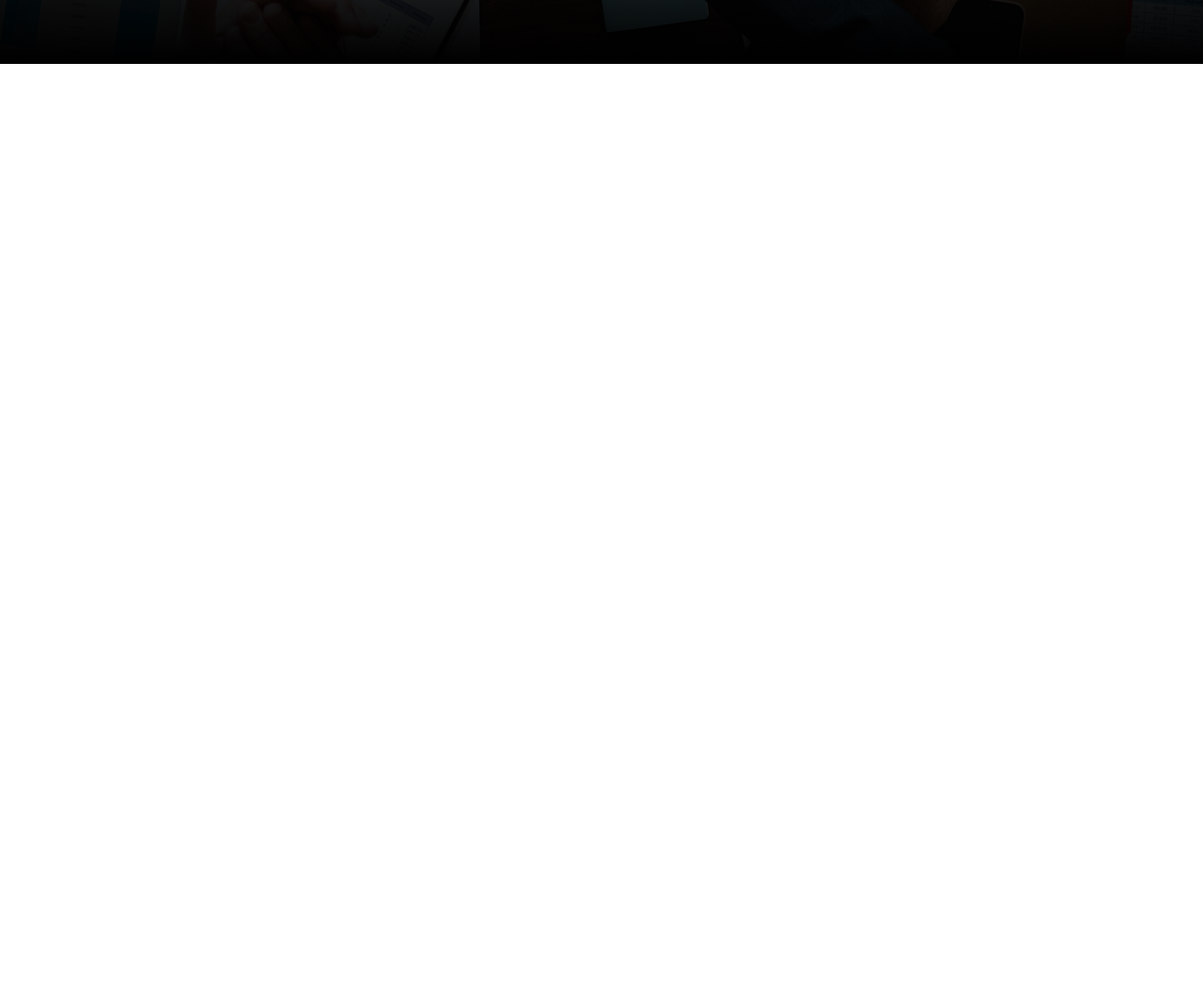
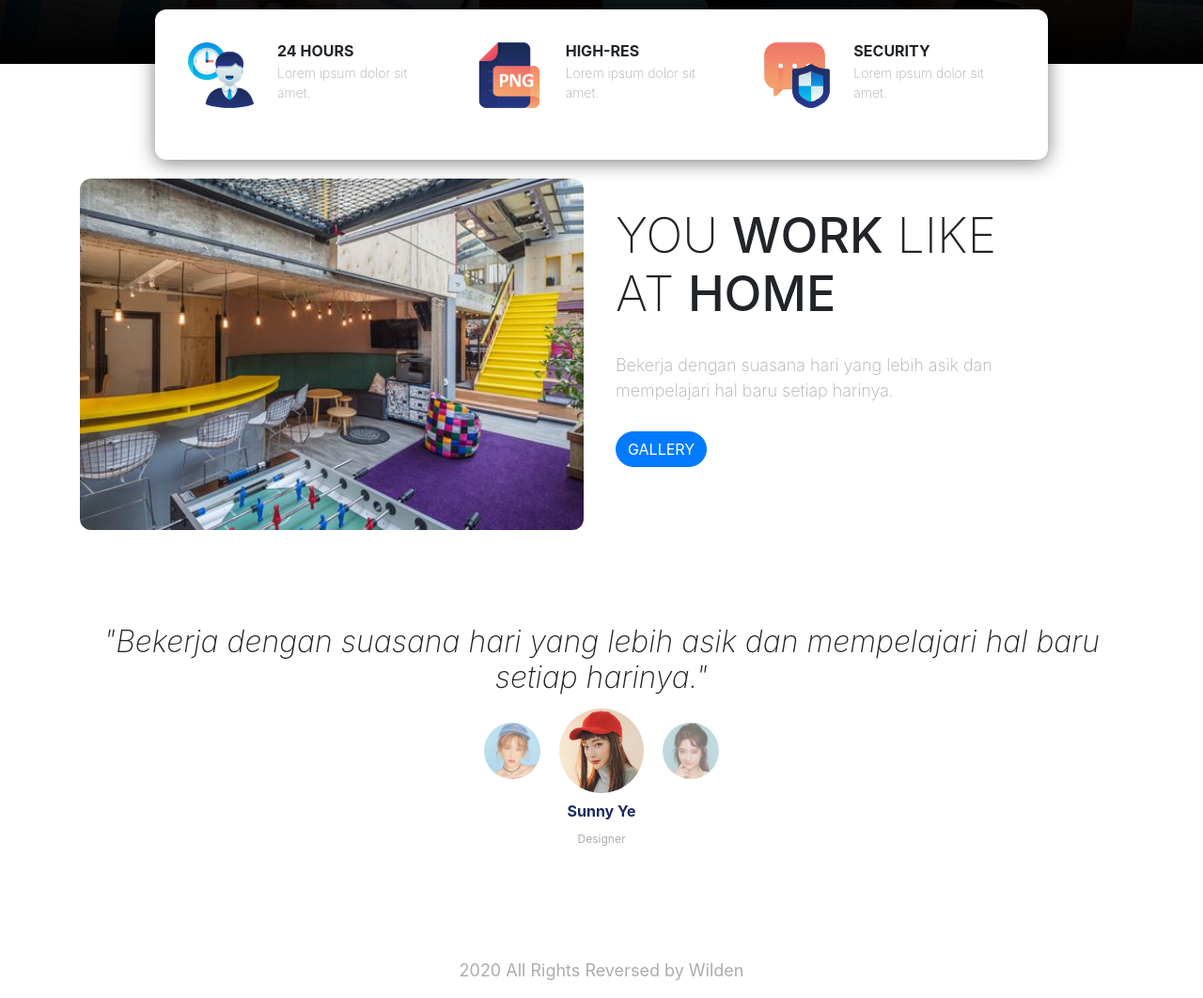
Before and after one commit to wildenali/Bootstrap_Basic, a plain HTML site: page 06-LandingPage/index.html in a window 1280 px wide. Shown: the part 571-1633 px from the top of the page at 94% size. Before the commit the page ends 800 px from the top, so only its background shows below. Drawn offline with nearby package versions, Linux system fonts and the light colour scheme; a web font is replaced by a local one.

Commit message:
selesa untuk pembuatan landing page front end

```diff
--- a/06-LandingPage/css/cssTambahan/style.css
+++ b/06-LandingPage/css/cssTambahan/style.css
@@ -10,12 +10,6 @@
     font-size: 32px;
 }
 
-
-/* Utility */
-.tombol {
-    text-transform: uppercase;
-    border-radius: 40px;
-}
 
 /* Jumbotron */
 .jumbotron {
@@ -55,6 +49,120 @@
     text-shadow: 1px 1px 1px rgba(0, 0, 0, 0.7);
 }
 
+
+/* Info Panel */
+.info-panel {
+    box-shadow: 0 3px 20px rgba(0, 0, 0, 0.5);
+    border-radius: 12px;
+    margin-top: -90px;
+    background-color: white;
+    padding: 30px;
+}
+
+.info-panel img {
+    width: 80px;
+    height: 80px;
+    margin-right: 20px;
+    margin-bottom: 20px;
+}
+
+.info-panel h4 {
+    font-size: 16px;
+    text-transform: uppercase;
+    font-weight: bold;
+    margin-top: 5px;
+}
+
+.info-panel p {
+    font-size: 14px;
+    color: #acacac;
+    margin-top: -5px;
+    font-weight: 200;
+}
+
+
+/* Working Space */
+.workingspace {
+    margin-top: 20px;
+    text-align: center;
+}
+
+.workingspace h3 {
+    font-size: 52px;
+    font-weight: 200;
+    text-transform: uppercase;
+    margin-top: 30px;
+}
+
+.workingspace h3 span {
+    font-weight: 500;
+}
+
+.workingspace p {
+    font-size: 18px;
+    color: #acacac;
+    font-weight: 200;
+    margin: 30px 0;
+}
+
+/* Testimonial */
+.testimonial {
+    margin-top: 100px;
+}
+
+.testimonial h5 {
+    text-align: center;
+    font-weight: 200;
+    font-style: italic;
+    font-size: 24px;
+}
+
+.testimonial figure img {
+    width: 60px;
+    margin: 20px 10px 10px;
+    opacity: 0.6;
+}
+
+.testimonial figure img.utama {
+    width: 90px;
+    opacity: 1;
+    margin-top: 5px;
+}
+
+.testimonial figure h5 {
+    font-size: 16px;
+    font-weight: bold;
+    font-style: normal;
+    color: #1C2C5D;
+}
+
+.testimonial figure span {
+    font-size: 12px;
+    color: #acacac;
+    margin-top: -5px !important;
+}
+
+.testimonial figcaption {
+    text-align: center;
+}
+
+/* Footer */
+.footer {
+    margin-top: 100px;
+}
+
+.footer p {
+    color: #acacac;
+    font-size: 18px;
+}
+
+/* Utility */
+.tombol {
+    text-transform: uppercase;
+    border-radius: 40px;
+}
+
+
 /* Desktop Version */
 @media (min-width: 992px) {
     .navbar-brand, .nav-link {
@@ -89,4 +197,12 @@
     .jumbotron .display-4 {
         font-size: 62px;
     }
+
+    .workingspace {
+        text-align: left;
+    }
+
+    .testimonial h5 {
+        font-size: 32px;
+    }
 }
--- a/06-LandingPage/index.html
+++ b/06-LandingPage/index.html
@@ -52,7 +52,86 @@
 
 
 
+    <!-- Container start -->
+    <div class="container">
 
+        <!-- Info Panel start -->
+        <div class="row justify-content-center">
+            <div class="col-10 info-panel">
+                <div class="row">
+                    <div class="col-lg">
+                        <img src="img/employee.png" alt="Employee" class="float-left">
+                        <h4>24 Hours</h4>
+                        <p>Lorem ipsum dolor sit amet.</p>
+                    </div>
+                    <div class="col-lg">
+                        <img src="img/hires.png" alt="Employee" class="float-left">
+                        <h4>High-Res</h4>
+                        <p>Lorem ipsum dolor sit amet.</p>
+                    </div>
+                    <div class="col-lg">
+                        <img src="img/security.png" alt="Employee" class="float-left">
+                        <h4>Security</h4>
+                        <p>Lorem ipsum dolor sit amet.</p>
+                    </div>
+                </div>
+            </div>
+        </div>
+        <!-- Info Panel start -->
+
+
+        <!-- Working space start -->
+        <div class="row workingspace">
+            <div class="col-lg-6">
+                <img src="img/workingspace.png" alt="workingspace" class="img-fluid">
+            </div>
+            <div class="col-lg-5">
+                <h3>You <span>work</span> like at <span>home</span></h3>
+                <p>Bekerja dengan suasana hari yang lebih asik dan mempelajari hal baru setiap harinya.</p>
+                <a href="" class="btn btn-primary tombol">Gallery</a>
+            </div>
+        </div>
+        <!-- Working space end -->
+
+
+        <!-- Testimonial start -->
+        <section class="testimonial">
+            <div class="row justify-content-center">
+                <div class="col-8-lg">
+                    <h5>"Bekerja dengan suasana hari yang lebih asik dan mempelajari hal baru setiap harinya."</h5>
+                </div>
+            </div>
+            <div class="row justify-content-center">
+                <div class="col-lg-6 justify-content-center d-flex">
+                    <figure class="figure">
+                        <img src="img/img1.png" class="figure-img img-fluid rounded-circle" alt="Testi 1">
+                    </figure>
+                    <figure class="figure">
+                        <img src="img/img2.png" class="figure-img img-fluid rounded-circle utama" alt="Testi 2">
+                        <figcaption class="figure-caption">
+                            <h5>Sunny Ye</h5>
+                            <span>Designer</span>
+                        </figcaption>
+                    </figure>
+                    <figure class="figure">
+                        <img src="img/img3.png" class="figure-img img-fluid rounded-circle" alt="Testi 3">
+                    </figure>
+                </div>
+            </div>
+        </section>
+        <!-- Testimonial end -->
+
+
+        <!-- Footer start -->
+        <div class="row footer">
+            <div class="col text-center">
+                <p>2020 All Rights Reversed by Wilden</p>
+            </div>
+        </div>
+        <!-- Footer end -->
+
+    </div>
+    <!-- Container end -->
 
 
 
```
